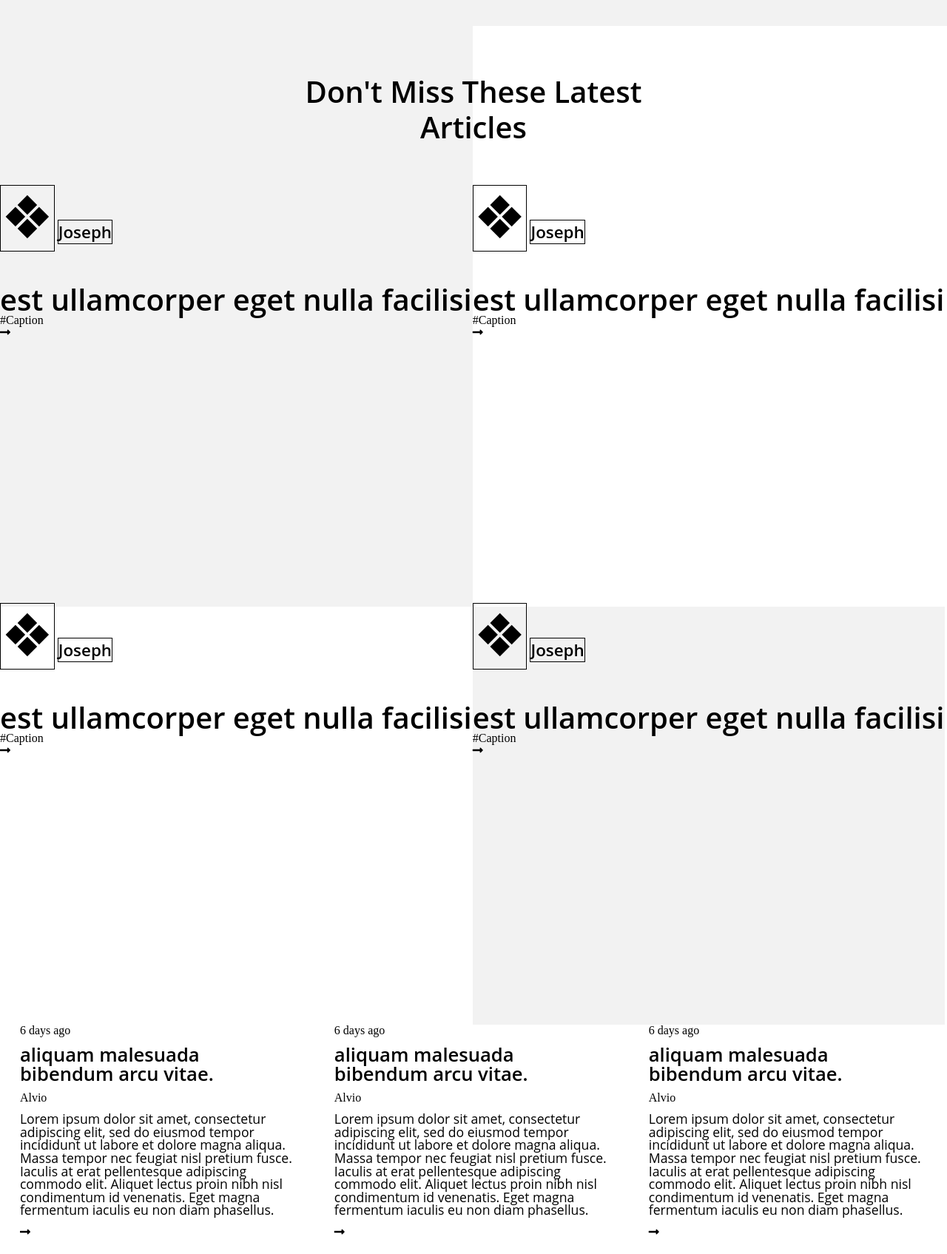
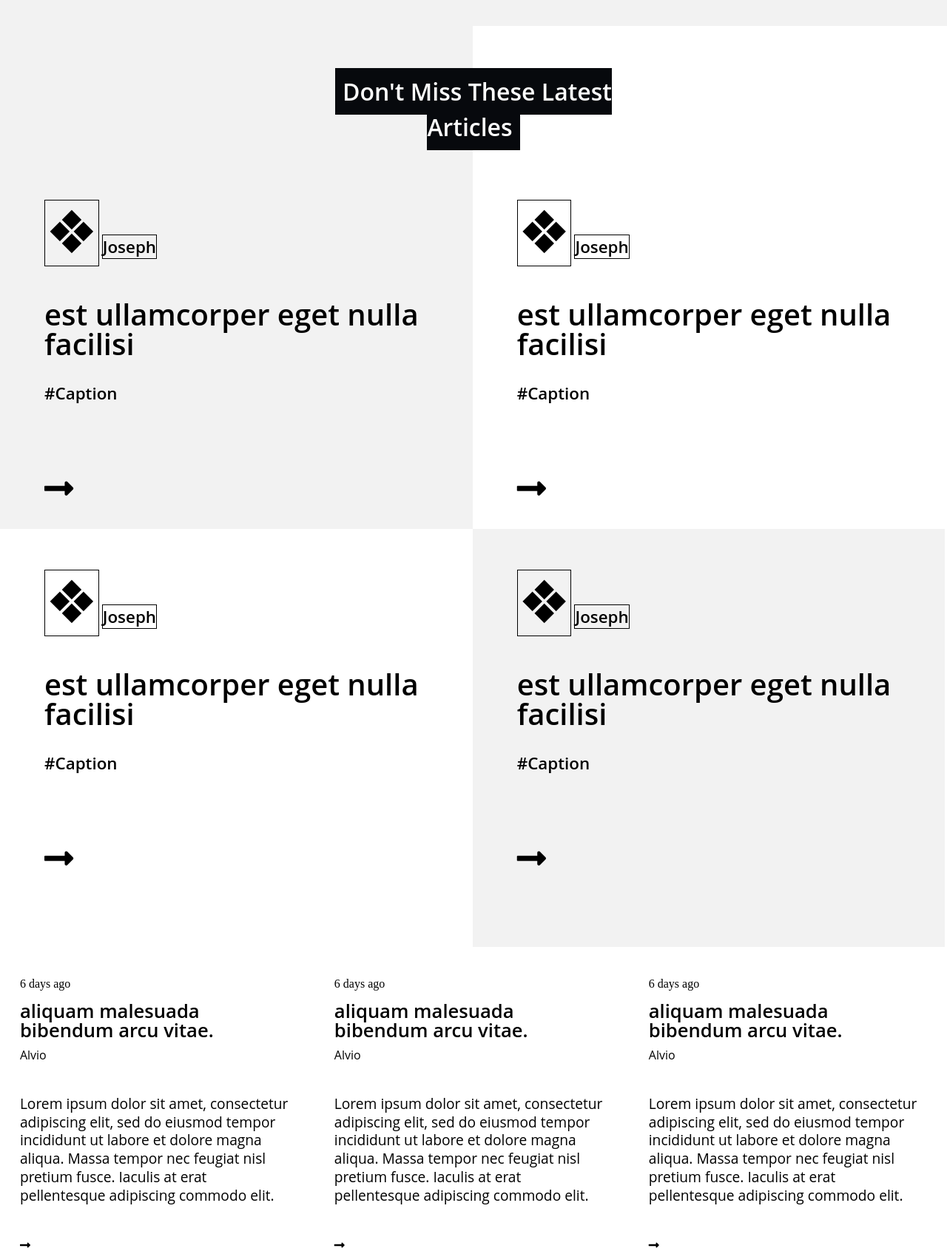
Before and after one commit to kvnlay/Smashing-magazine, a plain HTML site: page index.html in a window 1280 px wide. Shown: the part 140-1835 px from the top of the page at 74% size. Drawn offline with Linux system fonts and the light colour scheme.

Commit message:
added more styles on the featured-articles, articles and featured sections

```diff
--- a/assets/css/style.css
+++ b/assets/css/style.css
@@ -1,8 +1,14 @@
 h1{
     font: 600 2.5em/2.5 'Open Sans', sans-serif;
 }
+h2{
+    font: 600 2em/2.5 'Open Sans', sans-serif;
+}
+h3{
+    font: 600 1.4em/1.5 'Open Sans', sans-serif;
+}
 h4{
-    font: 600px 1.4em/1.5 'Open Sans', sans-serif;
+    font: 400 1em/1.5 'Times New Roman', Times, serif;
 }
 .flex{
     display: flex;
@@ -74,10 +80,13 @@ width: 15%;
     top: 240px;
     width: 100%;
     text-align: center;
-    line-height: 1.2;
+    line-height: 1.5;
 }
 .featured-caption span{
     width: 400px;
+    background: #07090D;
+    color: #fff;
+    padding: 10px;
 }
 .featured-article{
     width: 49.9%;
@@ -85,9 +94,8 @@ width: 15%;
     padding-top: 0;
 }
 .featured-article h1{
-    /*width: 70%;*/
     line-height: 1;
-    margin: 50px 0 0 0;
+    margin: 50px 0 30px 0;
 }
 .dark{
     background: #f2f2f2;
@@ -106,10 +114,17 @@ width: 15%;
     text-transform: capitalize;
 }
 .top-pad{
-    padding: 220px 0 0 0;
+    padding: 240px 0 0 60px;
+    box-sizing: border-box;
+    height: 680px;
 }
 .down-pad{
-    /*padding: 50px 10px 10px 50px;*/
+    padding: 60px 0 0 60px;
+    box-sizing: border-box;
+}
+.featured-arrow i{
+    font-size: 2.8em;
+    margin: 90px 0 0 0;
 }
 
 /* articles styles */
@@ -119,15 +134,18 @@ width: 15%;
 }
 .article{
     width: 29%;
-    margin: 0 2.1%;
+    margin: 3% 2.1%;
 }
 .article-title{
     font: 600 1.6em/1 'Open Sans', sans-serif;
     margin: 12px 0;
 }
+.article-author{
+    font: 400 1em/1 'Open Sans', sans-serif;
+}
 .article-text{
-    font: 400 1.1em/1 'Open Sans', sans-serif;
-    margin: 12px 0;
+    font: 400 1.2em/1.3 'Open Sans', sans-serif;
+    margin: 46px 0;
 }
 
 /* ads styles */
@@ -318,15 +336,16 @@ width: 15%;
     width: 80%;
 }
 .com-name{
-    font: 1.7em/1.5 'Open Sans', sans-serif;
+    font: 1.5em/1.5 'Open Sans', sans-serif;
     text-transform: capitalize;
 }
-.com-title{
-    font: 600 2em 'Open Sans', sans-serif;
+.com-tittle{
+    font: 600 1.8em 'Open Sans', sans-serif;
     text-transform: capitalize;
+    margin: 20px 0 20px 0;
 }
 .com-text{
-    font: 1.5em times new roman,Times,serif;
+    font: 1.3em times new roman,Times,serif;
 }
 
 /* featured section */
@@ -347,7 +366,7 @@ width: 15%;
     padding-bottom: 10px;
 }
 .featured-title{
-    font: 600 3em 'Open Sans', sans-serif;
+    font: 400 2.8em 'Open Sans', sans-serif;
     text-decoration: underline;
     margin: 0 0 30px 0;
 }
--- a/index.html
+++ b/index.html
@@ -52,16 +52,16 @@
     </header>
     <main>
         <div class="featured-articles flex">
-            <h1 class="featured-caption">
+            <h2 class="featured-caption">
             <span>
                 Don't Miss These Latest<br>
                 Articles
-            </span></h1>
+            </span></h2>
             <div class="featured-article dark top-pad">
                 <span class="featured-photo">❖</span>
                 <span class="featured-name">Joseph</span>
                 <h1>est ullamcorper eget nulla facilisi</h1>
-                <h4>#Caption</h4>
+                <h3>#Caption</h3>
                 <span class="featured-arrow">
                     <i class="fas fa-long-arrow-alt-right"></i>
                 </span>
@@ -70,7 +70,7 @@
                 <span class="featured-photo">❖</span>
                 <span class="featured-name">Joseph</span>
                 <h1>est ullamcorper eget nulla facilisi</h1>
-                <h4>#Caption</h4>
+                <h3>#Caption</h3>
                 <span class="featured-arrow">
                     <i class="fas fa-long-arrow-alt-right"></i>
                 </span>
@@ -79,7 +79,7 @@
                 <span class="featured-photo">❖</span>
                 <span class="featured-name">Joseph</span>
                 <h1>est ullamcorper eget nulla facilisi</h1>
-                <h4>#Caption</h4>
+                <h3>#Caption</h3>
                 <span class="featured-arrow">
                     <i class="fas fa-long-arrow-alt-right"></i>
                 </span>
@@ -88,7 +88,7 @@
                 <span class="featured-photo">❖</span>
                 <span class="featured-name">Joseph</span>
                 <h1>est ullamcorper eget nulla facilisi</h1>
-                <h4>#Caption</h4>
+                <h3>#Caption</h3>
                 <span class="featured-arrow">
                     <i class="fas fa-long-arrow-alt-right"></i>
                 </span>
@@ -99,7 +99,7 @@
                 <h4 class="article-date">6 days ago</h4>
                 <div class="article-title">aliquam malesuada bibendum arcu vitae.</div>
                 <div class="article-author">Alvio</div>
-                <div class="article-text">Lorem ipsum dolor sit amet, consectetur adipiscing elit, sed do eiusmod tempor incididunt ut labore et dolore magna aliqua. Massa tempor nec feugiat nisl pretium fusce. Iaculis at erat pellentesque adipiscing commodo elit. Aliquet lectus proin nibh nisl condimentum id venenatis. Eget magna fermentum iaculis eu non diam phasellus.</div>
+                <div class="article-text">Lorem ipsum dolor sit amet, consectetur adipiscing elit, sed do eiusmod tempor incididunt ut labore et dolore magna aliqua. Massa tempor nec feugiat nisl pretium fusce. Iaculis at erat pellentesque adipiscing commodo elit.</div>
                 <span class="article-arrow">
                     <i class="fas fa-long-arrow-alt-right"></i>
                 </span>
@@ -108,7 +108,7 @@
                 <h4 class="article-date">6 days ago</h4>
                 <div class="article-title">aliquam malesuada bibendum arcu vitae.</div>
                 <div class="article-author">Alvio</div>
-                <div class="article-text">Lorem ipsum dolor sit amet, consectetur adipiscing elit, sed do eiusmod tempor incididunt ut labore et dolore magna aliqua. Massa tempor nec feugiat nisl pretium fusce. Iaculis at erat pellentesque adipiscing commodo elit. Aliquet lectus proin nibh nisl condimentum id venenatis. Eget magna fermentum iaculis eu non diam phasellus.</div>
+                <div class="article-text">Lorem ipsum dolor sit amet, consectetur adipiscing elit, sed do eiusmod tempor incididunt ut labore et dolore magna aliqua. Massa tempor nec feugiat nisl pretium fusce. Iaculis at erat pellentesque adipiscing commodo elit.</div>
                 <span class="article-arrow">
                     <i class="fas fa-long-arrow-alt-right"></i>
                 </span>
@@ -117,7 +117,7 @@
                 <h4 class="article-date">6 days ago</h4>
                 <div class="article-title">aliquam malesuada bibendum arcu vitae.</div>
                 <div class="article-author">Alvio</div>
-                <div class="article-text">Lorem ipsum dolor sit amet, consectetur adipiscing elit, sed do eiusmod tempor incididunt ut labore et dolore magna aliqua. Massa tempor nec feugiat nisl pretium fusce. Iaculis at erat pellentesque adipiscing commodo elit. Aliquet lectus proin nibh nisl condimentum id venenatis. Eget magna fermentum iaculis eu non diam phasellus.</div>
+                <div class="article-text">Lorem ipsum dolor sit amet, consectetur adipiscing elit, sed do eiusmod tempor incididunt ut labore et dolore magna aliqua. Massa tempor nec feugiat nisl pretium fusce. Iaculis at erat pellentesque adipiscing commodo elit.</div>
                 <span class="article-arrow">
                     <i class="fas fa-long-arrow-alt-right"></i>
                 </span>
@@ -149,7 +149,7 @@
                 <h4 class="article-date">6 days ago</h4>
                 <div class="article-title">aliquam malesuada bibendum arcu vitae.</div>
                 <div class="article-author">Alvio</div>
-                <div class="article-text">Lorem ipsum dolor sit amet, consectetur adipiscing elit, sed do eiusmod tempor incididunt ut labore et dolore magna aliqua. Massa tempor nec feugiat nisl pretium fusce. Iaculis at erat pellentesque adipiscing commodo elit. Aliquet lectus proin nibh nisl condimentum id venenatis. Eget magna fermentum iaculis eu non diam phasellus.</div>
+                <div class="article-text">Lorem ipsum dolor sit amet, consectetur adipiscing elit, sed do eiusmod tempor incididunt ut labore et dolore magna aliqua. Massa tempor nec feugiat nisl pretium fusce. Iaculis at erat pellentesque adipiscing commodo elit.</div>
                 <span class="article-arrow">
                     <i class="fas fa-long-arrow-alt-right"></i>
                 </span>
@@ -158,7 +158,7 @@
                 <h4 class="article-date">6 days ago</h4>
                 <div class="article-title">aliquam malesuada bibendum arcu vitae.</div>
                 <div class="article-author">Alvio</div>
-                <div class="article-text">Lorem ipsum dolor sit amet, consectetur adipiscing elit, sed do eiusmod tempor incididunt ut labore et dolore magna aliqua. Massa tempor nec feugiat nisl pretium fusce. Iaculis at erat pellentesque adipiscing commodo elit. Aliquet lectus proin nibh nisl condimentum id venenatis. Eget magna fermentum iaculis eu non diam phasellus.</div>
+                <div class="article-text">Lorem ipsum dolor sit amet, consectetur adipiscing elit, sed do eiusmod tempor incididunt ut labore et dolore magna aliqua. Massa tempor nec feugiat nisl pretium fusce. Iaculis at erat pellentesque adipiscing commodo elit.</div>
                 <span class="article-arrow">
                     <i class="fas fa-long-arrow-alt-right"></i>
                 </span>
@@ -167,7 +167,7 @@
                 <h4 class="article-date">6 days ago</h4>
                 <div class="article-title">aliquam malesuada bibendum arcu vitae.</div>
                 <div class="article-author">Alvio</div>
-                <div class="article-text">Lorem ipsum dolor sit amet, consectetur adipiscing elit, sed do eiusmod tempor incididunt ut labore et dolore magna aliqua. Massa tempor nec feugiat nisl pretium fusce. Iaculis at erat pellentesque adipiscing commodo elit. Aliquet lectus proin nibh nisl condimentum id venenatis. Eget magna fermentum iaculis eu non diam phasellus.</div>
+                <div class="article-text">Lorem ipsum dolor sit amet, consectetur adipiscing elit, sed do eiusmod tempor incididunt ut labore et dolore magna aliqua. Massa tempor nec feugiat nisl pretium fusce. Iaculis at erat pellentesque adipiscing commodo elit.</div>
                 <span class="article-arrow">
                     <i class="fas fa-long-arrow-alt-right"></i>
                 </span>
```
